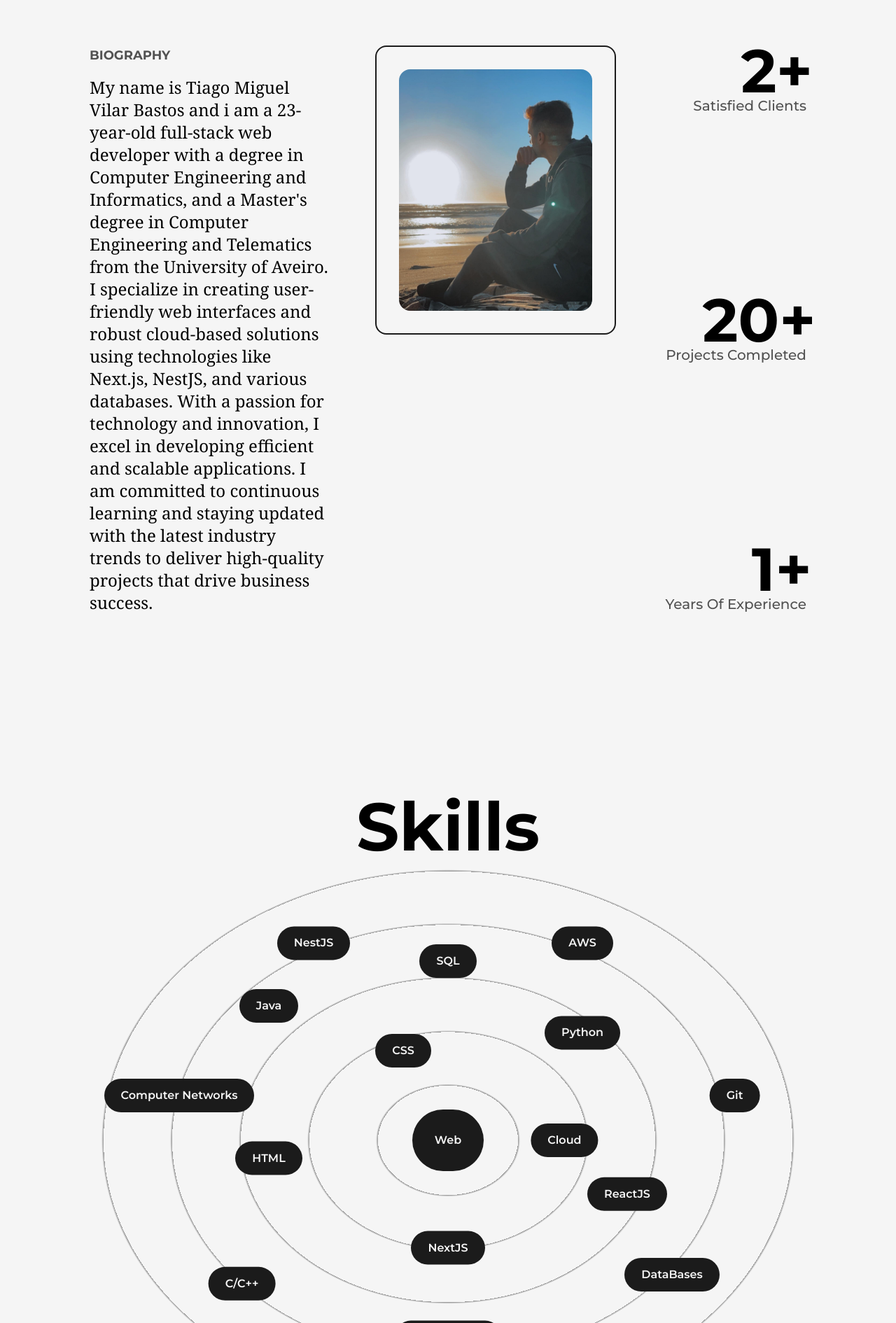
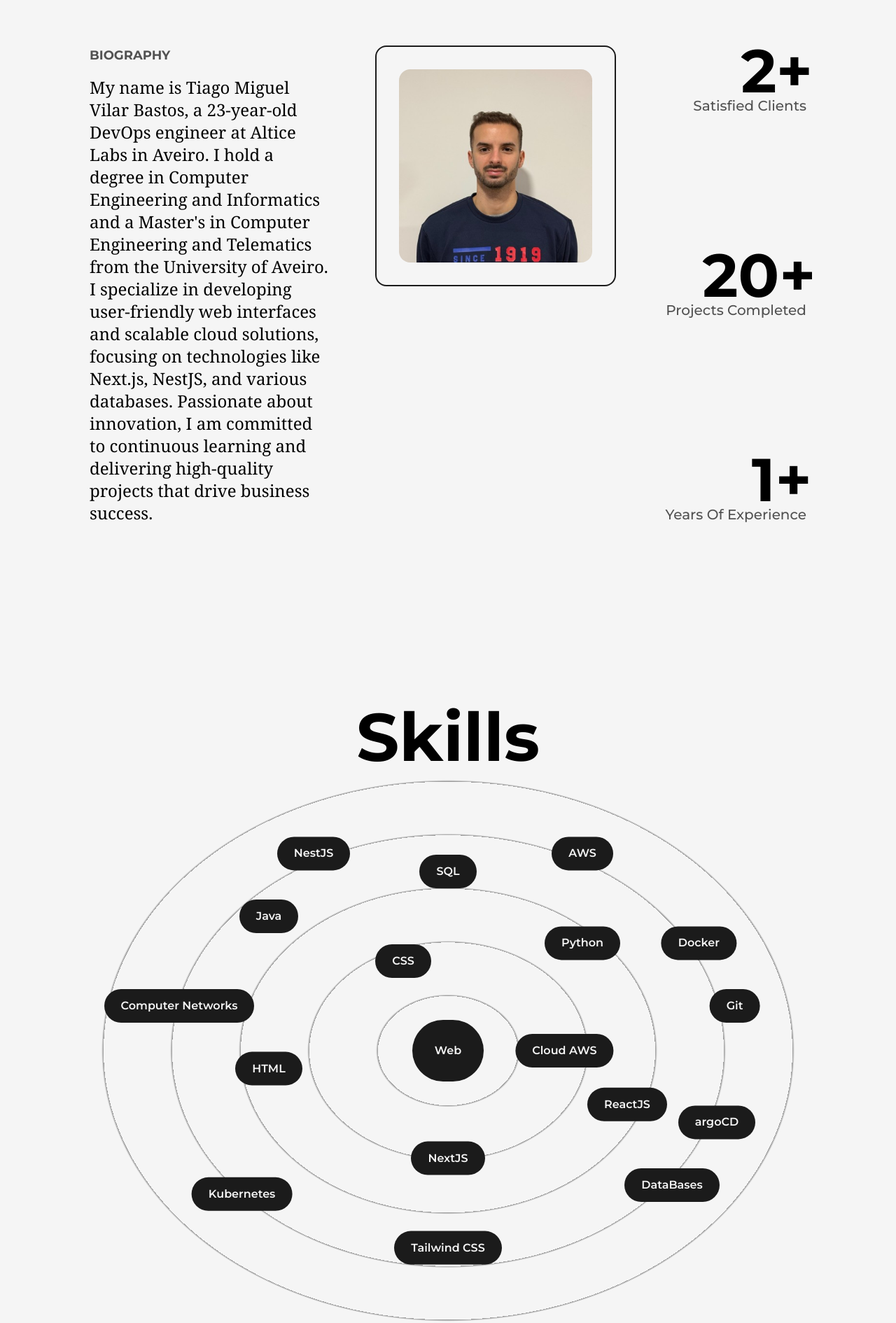
Before and after one commit to vilar07/Web_Portfolio, a Next.js app: page /about in a window 1280 px wide. Shown: the part 370-2260 px from the top of the page at 70% size. Built offline with nearby package versions, Linux system fonts and the light colour scheme.

Commit message:
Atualização Cargo, Experiência e Competências

```diff
--- a/package.json
+++ b/package.json
@@ -12,7 +12,7 @@
     "eslint": "8.36.0",
     "eslint-config-next": "13.2.4",
     "framer-motion": "^10.6.0",
-    "next": "^13.2.4",
+    "next": "^15.1.4",
     "react": "^18.2.0",
     "react-dom": "^18.2.0",
     "sharp": "^0.32.1"
--- a/src/components/Education.js
+++ b/src/components/Education.js
@@ -64,6 +64,12 @@ const Education = () => {
                     time="2023-2024" address="3810-193 Aveiro"
                     work="Dissertation Internship at Wish & Cook"
                     />
+
+                    <Details
+                    position="Employee" company="Altice Labs" companyLink="https://www.alticelabs.com/"
+                    time="2025-Now" address="3810-106 Aveiro"
+                    work="Junior DevOps Engineer"
+                    />
                 </ul>
         </div>
     </div>
--- a/src/components/Skills.js
+++ b/src/components/Skills.js
@@ -39,15 +39,16 @@ const Skills = () => {
             <Skill name="Java" x="-20vw" y="-15vw"/>
             <Skill name="Python" x="15vw" y="-12vw"/>
             <Skill name="Git" x="32vw" y="-5vw"/>
-            <Skill name="C/C++" x="-23vw" y="16vw"/>
+            <Skill name="Kubernetes" x="-23vw" y="16vw"/>
             <Skill name="Computer Networks" x="-30vw" y="-5vw"/>
             <Skill name="DataBases" x="25vw" y="15vw"/>
             <Skill name="SQL" x="0vw" y="-20vw"/>
             <Skill name="Tailwind CSS" x="-0" y="22vw"/>
             <Skill name="NestJS" x="-15vw" y="-22vw"/>
             <Skill name="AWS" x="15vw" y="-22vw"/>
-            <Skill name="Cloud" x="13vw" y="0vw"/>
-
+            <Skill name="Cloud AWS" x="13vw" y="0vw"/>
+            <Skill name="Docker" x="28vw" y="-12vw"/>
+            <Skill name="argoCD" x="30vw" y="8vw"/>
         </div>
     </>
   )
--- a/src/pages/about.js
+++ b/src/pages/about.js
@@ -3,7 +3,7 @@ import Head from 'next/head'
 import AnimatedText from '@/components/AnimatedText'
 import Layout from '@/components/Layout'
 import profilePic from "../../public/images/profile/developer-pic-2.jpg";
-import profilePicTiago from "../../public/images/profile/tiagovilar.jpg";
+import profilePicTiago from "../../public/images/profile/myself.jpg";
 import Image from 'next/image';
 import { useInView, useMotionValue, useSpring } from 'framer-motion';
 import Skills from '@/components/Skills';
@@ -61,12 +61,13 @@ const about = () => {
                     whileInView={true}>
                         <h2 className='w-full mb-4 text-lg font-bold uppercase text-dark/75 dark:text-light/75'>Biography</h2>
                         <p className='w-full font-serif text-2xl font-medium break-words'>
-                        My name is Tiago Miguel Vilar Bastos and i am a 23-year-old full-stack web developer with a degree in Computer Engineering and Informatics, and a Master&apos;s degree in Computer Engineering and Telematics from the University of Aveiro.
+                            My name is Tiago Miguel Vilar Bastos, a 23-year-old DevOps engineer at Altice Labs in Aveiro. I hold a degree in Computer Engineering and Informatics and a Master's in Computer Engineering and Telematics from the University of Aveiro.
                         </p>
                         <p></p>
                         <p className='w-full font-serif text-2xl font-medium break-words'>
-                        I specialize in creating user-friendly web interfaces and robust cloud-based solutions using technologies like Next.js, NestJS, and various databases. With a passion for technology and innovation, I excel in developing efficient and scalable applications. I am committed to continuous learning and staying updated with the latest industry trends to deliver high-quality projects that drive business success.
+                            I specialize in developing user-friendly web interfaces and scalable cloud solutions, focusing on technologies like Next.js, NestJS, and various databases. Passionate about innovation, I am committed to continuous learning and delivering high-quality projects that drive business success.
                         </p>
+
                     </motion.div>
                     <motion.div className='relative col-span-3 p-8 border-2 border-solid h-max rounded-2xl border-dark bg-light dark:bg-dark dark:border-light xl:col-span-4 md:order-1 md:col-span-8 '
                     initial={{ y: 200 }}
--- a/src/pages/index.js
+++ b/src/pages/index.js
@@ -36,7 +36,7 @@ export default function Home() {
             <div className='flex flex-col items-center self-center w-1/2 lg:w-full lg:text-center'>
               <LoopingText
                 className='w-full !text-3xl xl:!text-4xl lg:!text-3xl md:!text-2xl sm:!text-xl sm:px-2 lg:hidden'
-                text="Hi, my name is Tiago and I am a Full Stack Web Developer"
+                text="Hi, my name is Tiago and I am a Full Stack Web Developer and DevOps Engineer at AlticeLabs"
               />
                {/* <TextRotator words={words} interval={2000} className='w-full !text-3xl xl:!text-4xl lg:!text-3xl md:!text-2xl sm:!text-xl sm:px-2 lg:hidden'/> */}
               <AnimatedText
@@ -46,6 +46,7 @@ export default function Home() {
               <p className='my-4 text-base font-medium md:text-sm sm:text-xs sm:px-2'>
                 As a full-stack developer, I am dedicated to turning ideas into innovative web applications.
                 Explore my latest projects and articles, showcasing my expertise in Nextjs, Tailwindcss, Nestjs and more.
+                Currently, i work at Altice Labs in Aveiro as a DevOps Engineer.
               </p>
               <div className='flex items-center self-start mt-2 lg:self-center'>
                 <Link
@@ -67,7 +68,7 @@ export default function Home() {
         </Layout>
         <HireMe />
         <motion.div
-          className='absolute inline-block w-24 right-8 bottom-8 md:hidden'
+          className='absolute inline-block w-24 right-8 bottom-0 md:hidden'
           initial={{ scale: 1 }}
           animate={{ scale: [1, 1.1, 1] }}
           transition={{
```
Also changed, not shown: public/images/profile/myself.jpg (added), 1 other file (tests, documents, lock files or other folders).
